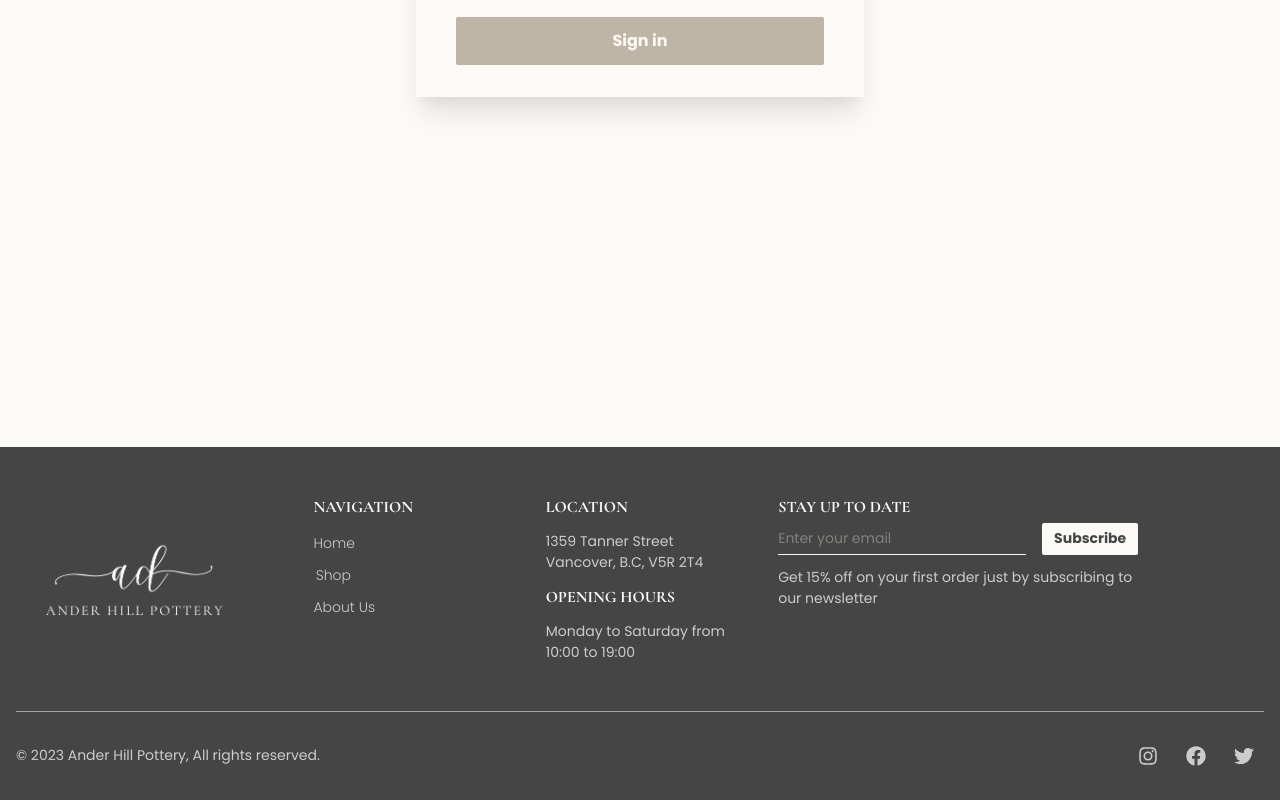
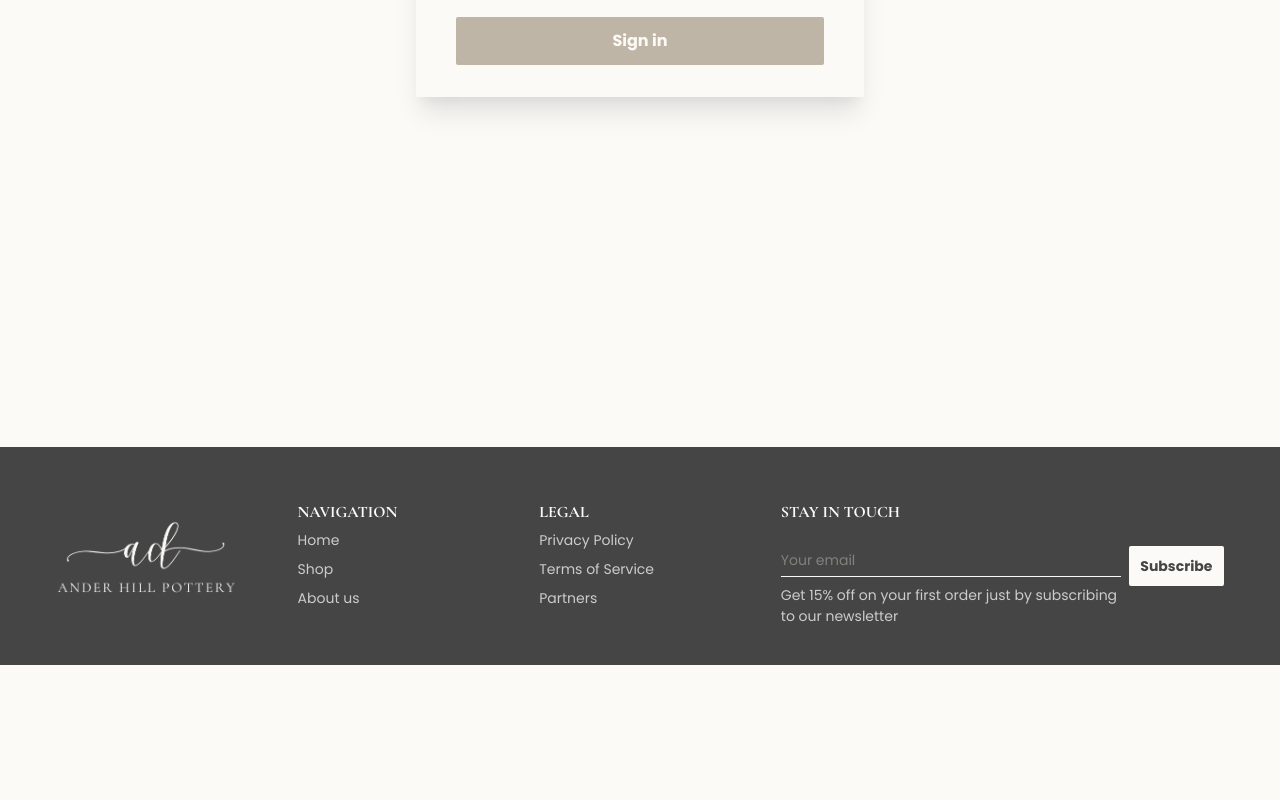
Before and after one commit to cywudot/AnderHill, a React (Create React App) app in the folder client/: page /login in a window 1280 px wide. Shown: the part 557-1357 px from the top of the page. After the commit the page ends 1222 px from the top, so only its background shows below. Built offline with nearby package versions, Linux system fonts and the light colour scheme.

Commit message:
Footer Layout Fixed

```diff
--- a/client/src/components/Footer.jsx
+++ b/client/src/components/Footer.jsx
@@ -3,42 +3,85 @@ import {
   Box,
   ButtonGroup,
   Container,
+  SimpleGrid,
   Divider,
   Flex,
   Icon,
   Link,
   IconButton,
+  ListHeader,
   Input,
   Stack,
+  Image,
   Text,
   useToast,
+  Heading,
 } from '@chakra-ui/react';
 import { FaFacebook, FaInstagram, FaTwitter } from 'react-icons/fa';
 import AHLogo from '../logo/AnderHillLogoFooter.png';
 import { Link as ReactLink } from 'react-router-dom';
-import { useState } from 'react';
-import { Field, Form, Formik } from 'formik';
+import FooterTest from './FooterTest';
 
 const Footer = () => {
-  const [email, setEmail] = useState('');
-  const toast = useToast();
+  return (
+    <Box backgroundColor='brand.500' w='100%' p={4}>
+      <Container as='footer' role='contentinfo' maxW='8xl' p={10}>
+        <SimpleGrid
+          templateColumns={{ sm: '1fr 1fr', md: '1fr 1fr 1fr 2fr' }}
+          templateRows={{ base: '1fr 1fr 1fr', md: '1fr' }}
+          spacing={5}
+        >
+          <Stack spacing={4} gridColumn={{ base: '1 / -1', md: 'auto' }} textAlign={{ base: 'center', md: 'left' }}>
+            <Box
+              colSpan={{ base: 1, md: 1 }}
+              rowSpan={{ base: 1, lg: 1 }}
+              alignSelf={{ base: 'center', md: 'flex-start' }}
+              my='auto'
+            >
+              <Image src={AHLogo} maxWidth='180px' />
+            </Box>
+          </Stack>
+          <Stack>
+            <Heading fontSize='md' fontWeight='bold' color='brand.100' fontFamily='heading'>
+              NAVIGATION
+            </Heading>
+            <Link href={'/'} color='brand.750' fontSize='sm' style={{ textDecoration: 'none' }}>
+              Home
+            </Link>
+            <Link href={'/products'} color='brand.750' fontSize='sm' style={{ textDecoration: 'none' }}>
+              Shop
+            </Link>
+            <Link href={'/aboutus'} color='brand.750' fontSize='sm' style={{ textDecoration: 'none' }}>
+              About us
+            </Link>
+          </Stack>
+          <Stack>
+            <Heading fontSize='md' fontWeight='bold' color='brand.100' fontFamily='heading'>
+              LEGAL
+            </Heading>
+            <Link href={'#'} color='brand.750' fontSize='sm' style={{ textDecoration: 'none' }}>
+              Privacy Policy
+            </Link>
+            <Link href={'#'} color='brand.750' fontSize='sm' style={{ textDecoration: 'none' }}>
+              Terms of Service
+            </Link>
+            <Link href={'#'} color='brand.750' fontSize='sm' style={{ textDecoration: 'none' }}>
+              Partners
+            </Link>
+          </Stack>
 
-  const handleSubmit = (e) => {
-    e.preventDefault();
-    if (/^[^\s@]+@[^\s@]+\.[^\s@]+$/.test(email)) {
-      setEmail('');
-      toast({ description: 'Subscribed', status: 'success', isClosable: true });
-    } else if (!email) {
-      toast({ description: 'Please enter an email', status: 'warning', isClosable: true });
-    } else {
-      toast({ description: 'Please enter a vaild email', status: 'error', isClosable: true });
-    }
-  };
+          <Stack gridColumn={{ base: '1 / -1', md: 'auto' }} pt={{ base: '3', md: '0' }}>
+            <Heading fontSize='md' fontWeight='bold' color='brand.100' fontFamily='heading'>
+              STAY IN TOUCH
+            </Heading>
+            <FooterTest />
+          </Stack>
+        </SimpleGrid>
 
-  return (
-    <Box backgroundColor='brand.500' w='100%'>
-      <Container as='footer' role='contentinfo' maxW='7xl'>
-        <Stack
+        {/* <Text fontSize='sm' color='brand.750'>
+              © 2022 Chakra Templates. All rights reserved
+            </Text> */}
+        {/* <Stack
           spacing='8'
           direction={{ base: 'column', md: 'row' }}
           justify='space-around'
@@ -46,7 +89,7 @@ const Footer = () => {
         >
           <Stack spacing={{ base: '6', md: '8' }} align='start'>
             <Flex alignItems='center' m='auto'>
-              <Box maxWidth='180px'>{<img src={AHLogo} alt='logo' />}</Box>
+              <Box maxWidth='180px'>{<img src={AHLogo} />}</Box>
             </Flex>
           </Stack>
           <Stack
@@ -56,8 +99,8 @@ const Footer = () => {
               lg: 'row',
             }}
             spacing={{
-              base: '12',
-              md: '8',
+              base: '20',
+              md: '2',
             }}
           >
             <Stack direction='row' spacing='8'>
@@ -121,11 +164,7 @@ const Footer = () => {
               </Stack>
             </Stack>
 
-            <Stack spacing='1'>
-              <Text fontSize='md' fontFamily='heading' textTransform='uppercase' fontWeight='bold' color='brand.100'>
-                Stay up to date
-              </Text>
-
+            <Stack spacing='1' align={{ base: 'center', md: 'left' }}>
               <Stack
                 spacing='4'
                 direction={{
@@ -133,43 +172,18 @@ const Footer = () => {
                   sm: 'row',
                 }}
                 maxW={{
+                  base: '400px',
                   lg: '360px',
                 }}
+                mx='auto'
               >
-                <Input
-                  placeholder='Enter your email'
-                  name='enteremail'
-                  size='sm'
-                  type='email'
-                  required
-                  variant='flushed'
-                  borderColor='brand.100'
-                  focusBorderColor='brand.800'
-                  color='brand.100'
-                  _placeholder={{ color: 'brand.800' }}
-                  value={email}
-                  onChange={(e) => setEmail(e.target.value)}
-                />
-                <Button
-                  variant='primary'
-                  size='sm'
-                  type='submit'
-                  flexShrink={0}
-                  backgroundColor='brand.100'
-                  color='brand.500'
-                  rounded='2'
-                  onClick={(e) => handleSubmit(e)}
-                >
-                  Subscribe
-                </Button>
+                <FooterTest />
               </Stack>
-              <Text color='brand.750' fontSize='sm' width='80%' pt={2}>
-                Get 15% off on your first order just by subscribing to our newsletter
-              </Text>
             </Stack>
           </Stack>
         </Stack>
-        <Divider />
+
+        <Divider py={{ base: 4, lg: 2 }} />
         <Stack
           pt='6'
           pb='6'
@@ -209,7 +223,7 @@ const Footer = () => {
               icon={<FaTwitter fontSize='1.25rem' />}
             />
           </ButtonGroup>
-        </Stack>
+        </Stack> */}
       </Container>
     </Box>
   );
--- /dev/null
+++ b/client/src/components/FooterTest.jsx
@@ -0,0 +1,75 @@
+import { Formik, Form, Field } from 'formik';
+import { FormControl, FormErrorMessage, Button, Input, HStack, Box, Text } from '@chakra-ui/react';
+import { useToast } from '@chakra-ui/toast';
+
+const FooterTest = () => {
+  const toast = useToast();
+
+  function validateName(value) {
+    if (/^[^\s@]+@[^\s@]+\.[^\s@]+$/.test(value)) {
+      return undefined;
+    } else if (!value) {
+      return 'Please enter an email';
+    } else {
+      return 'Please enter a valid email';
+    }
+  }
+
+  const handleSubmit = (values, actions) => {
+    actions.setSubmitting(true);
+
+    setTimeout(() => {
+      toast({ description: 'Subscribed', status: 'success', isClosable: true });
+      actions.setSubmitting(false);
+    }, 500);
+  };
+
+  return (
+    <Formik initialValues={{ email: '' }} onSubmit={handleSubmit}>
+      {(props) => (
+        <Form>
+          <HStack>
+            <Field name='email' validate={validateName}>
+              {({ field, form }) => (
+                <FormControl isInvalid={form.errors.email && form.touched.email} h='25px'>
+                  <Input
+                    {...field}
+                    placeholder='Your email'
+                    label='email'
+                    variant='flushed'
+                    borderColor='brand.100'
+                    focusBorderColor='brand.800'
+                    color='brand.100'
+                    _placeholder={{ color: 'brand.800' }}
+                    size='sm'
+                  />
+                  <FormErrorMessage>{form.errors.email}</FormErrorMessage>
+                  <Box>
+                    <Text color='brand.750' fontSize='sm' pt={2}>
+                      Get 15% off on your first order just by subscribing to our newsletter
+                    </Text>
+                  </Box>
+                </FormControl>
+              )}
+            </Field>
+            <Button
+              mt={4}
+              p={5}
+              backgroundColor='brand.100'
+              variant='primary'
+              size='sm'
+              color='brand.500'
+              isLoading={props.isSubmitting}
+              type='submit'
+              rounded={2}
+            >
+              Subscribe
+            </Button>
+          </HStack>
+        </Form>
+      )}
+    </Formik>
+  );
+};
+
+export default FooterTest;
```
